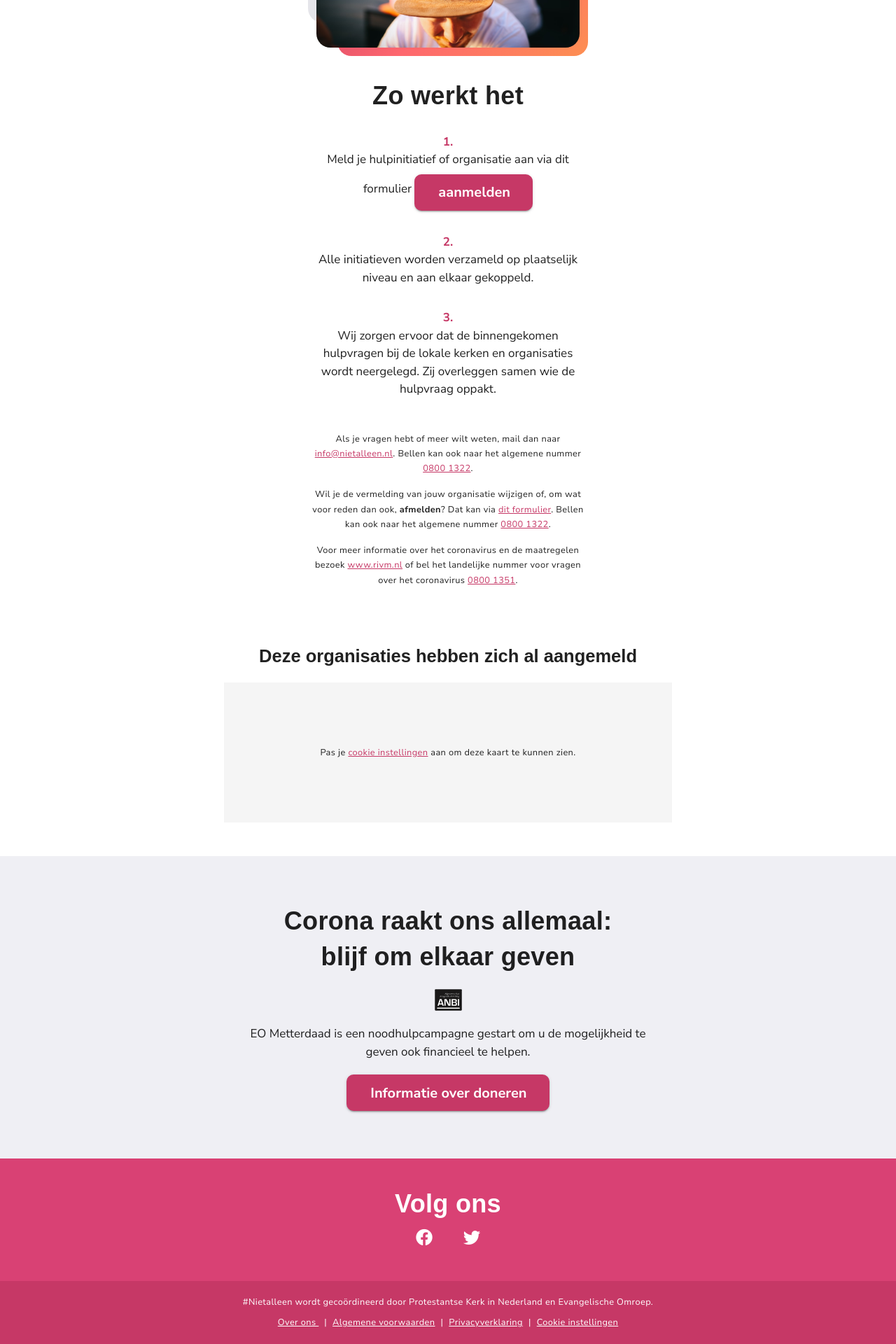
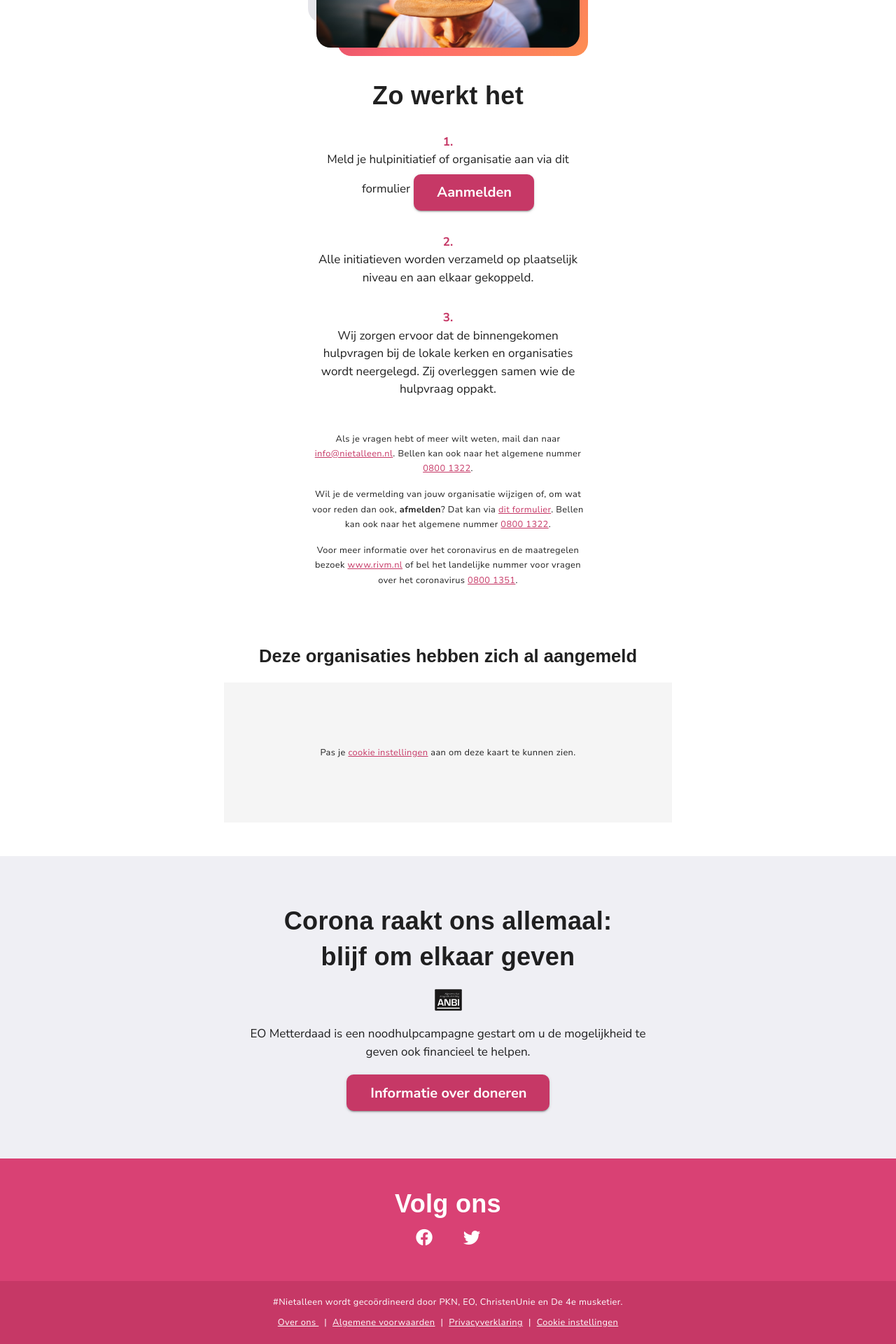
Before and after one commit to sdboer78/nietalleen, a Nuxt app: page /hulp-bieden in a window 1280 px wide. Shown: the part 255-2175 px from the top of the page at 70% size. Built offline with nearby package versions, Linux system fonts and the light colour scheme; a web font is replaced by a local one.

Commit message:
NAL-119 - Kleine tekstuele wijzigingen Donderdag 26 maart

```diff
--- a/components/FooterContent.vue
+++ b/components/FooterContent.vue
@@ -29,7 +29,7 @@
     </div>
     <div class="mx-auto py-5">
       <p class="caption mb-2 white--text text-center">
-        #Nietalleen wordt geco&ouml;rdineerd door Protestantse Kerk in Nederland en Evangelische Omroep.
+        #Nietalleen wordt geco&ouml;rdineerd door PKN, EO, ChristenUnie en De 4e musketier.
       </p>
       <p class="caption mb-0 white--text text-center">
         <nuxt-link to="/over" class="white--text wrap-whitespace">
--- a/pages/hulp-bieden.vue
+++ b/pages/hulp-bieden.vue
@@ -33,7 +33,7 @@
               class="mt-2"
               x-large
             >
-              aanmelden
+              Aanmelden
             </v-btn>
           </p>
           <p class="mt-8">
--- a/pages/index.vue
+++ b/pages/index.vue
@@ -106,7 +106,7 @@
         >
           <h2 class="mb-12">
             <span class="display-4 mb-0 d-block" style="line-height:1.1;">
-              939
+              1016
             </span>
             <span class="display-1 mb-0 d-block" style="line-height:1.1;">
               initiatieven
--- a/pages/veelgestelde-vragen.vue
+++ b/pages/veelgestelde-vragen.vue
@@ -65,7 +65,7 @@ export default {
         },
         {
           question: 'Hoe kunnen mensen om hulp vragen? ',
-          answer: 'Door te bellen met <a href="tel:0800-1322">0800-1322</a>'
+          answer: 'Door te bellen met <a href="tel:0800-1322">0800-1322</a> of via <a href="https://nietalleen.nl">het webformulier</a>.'
         },
         {
           question: 'Wat kunnen mensen verwachten van #Nietalleen?',
@@ -85,7 +85,7 @@ export default {
         },
         {
           question: 'Welke kerken en organisaties zitten er achter #Nietalleen',
-          answer: 'Christelijk Gereformeerde Kerken<br>ChristenUnie<br>Diaconaal Steunpunt<br>Evangelische Omroep<br>Gereformeerde Kerken Vrijgemaakt<br>Kerk in Actie<br>Missie Nederland<br>Navigators<br>Nederlands Gereformeerde Kerken<br>Protestantse Kerk in Nederland<br>Rooms Katholieke Kerk<br>SGP<br>Stichting Agapè<br>Hip Helpt<br>Stichting Present<br>Stichting Schuldhulpmaatje<br>Tear<br>Tot Heil des Volks<br>4e Musketier<br>Youth for Christ<br><br>En nog steeds breidt de lijst zich uit… kijk op <a href="https://nietalleen.nl/over/">nietalleen.nl/over</a> voor de meest recente lijst.<br><br>PKN en EO coördineren de onderlinge samenwerking.'
+          answer: 'Deze lijst breidt zich steeds verder uit. Kijk op <a href="https://nietalleen.nl/over">nietalleen.nl/over</a> voor de meest recente lijst.'
         },
         {
           question: 'Wordt mijn hulpvraag altijd opgepakt?',
```
